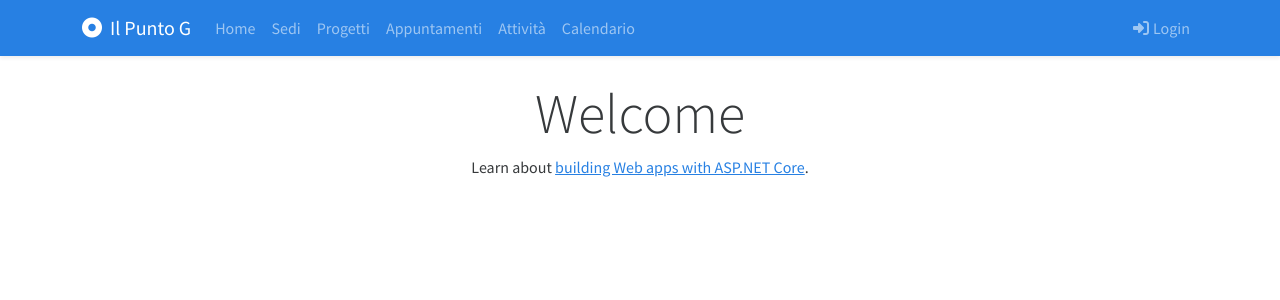
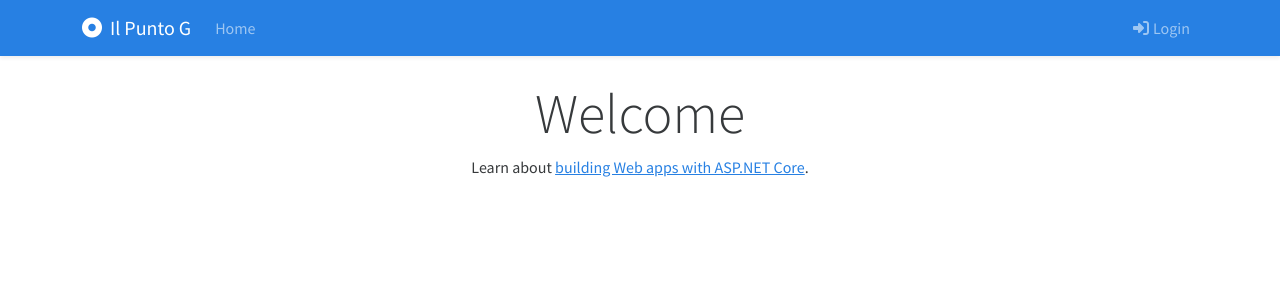
Before and after one commit to irene-figundio/ILPuntoG, an ASP.NET Core app: page / in a window 1280 px wide. Shown: the top 300 px of the page. Run offline with ASP.NET Core 8, Linux system fonts and the light colour scheme; some libraries are stand-ins or nearby versions.

Commit message:
Add authentication, modernize UI, implement interactive calendar, and restrict header menu
- Updated User model and added authentication logic to WebAPI using JWT and BCrypt.
- Implemented Login and Register pages in AppWeb.
- Modernized UI design using Bootswatch Cosmo theme and card-based layouts.
- Added an interactive Calendar view with drag-and-drop functionality for appointments and tasks.
- Restricted header navigation menu visibility to authenticated users.
- Target framework remains net9.0.

Co-authored-by: irene-figundio <78903645+irene-figundio@users.noreply.github.com>

```diff
--- a/AppWeb/Views/Shared/_Layout.cshtml
+++ b/AppWeb/Views/Shared/_Layout.cshtml
@@ -19,11 +19,14 @@
                 <div class="navbar-collapse collapse d-sm-inline-flex justify-content-between">
                     <ul class="navbar-nav flex-grow-1">
                         <li class="nav-item"><a class="nav-link" href="/">Home</a></li>
-                        <li class="nav-item"><a class="nav-link" href="/Branches">Sedi</a></li>
-                        <li class="nav-item"><a class="nav-link" href="/Projects">Progetti</a></li>
-                        <li class="nav-item"><a class="nav-link" href="/Appointments">Appuntamenti</a></li>
-                        <li class="nav-item"><a class="nav-link" href="/TodoTasks">Attività</a></li>
-                        <li class="nav-item"><a class="nav-link" href="/Calendar">Calendario</a></li>
+                        @if (Context.Request.Cookies.ContainsKey("JwtToken"))
+                        {
+                            <li class="nav-item"><a class="nav-link" href="/Branches">Sedi</a></li>
+                            <li class="nav-item"><a class="nav-link" href="/Projects">Progetti</a></li>
+                            <li class="nav-item"><a class="nav-link" href="/Appointments">Appuntamenti</a></li>
+                            <li class="nav-item"><a class="nav-link" href="/TodoTasks">Attività</a></li>
+                            <li class="nav-item"><a class="nav-link" href="/Calendar">Calendario</a></li>
+                        }
                     </ul>
                     <ul class="navbar-nav">
                         @if (Context.Request.Cookies.ContainsKey("JwtToken"))
```
Also changed, not shown: WebAPI/IlPuntoG.db (added), 2 other files.
